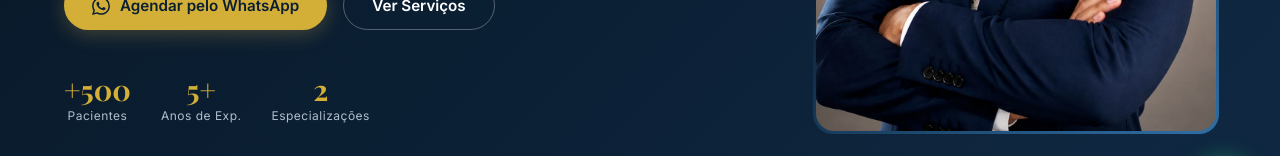
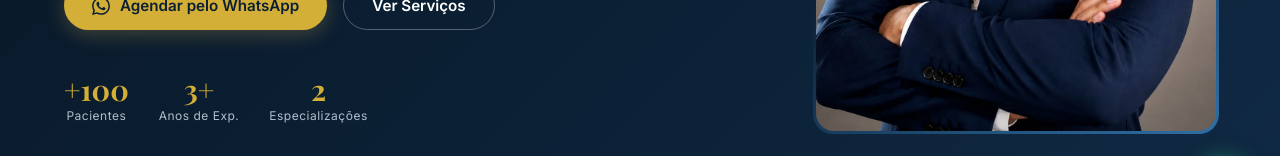
Before and after one commit to DouglasMamedeMartins/AielloFisio, a React (Vite) app: page / in a window 1280 px wide. Shown: the part 556-712 px from the top of the page. Built offline with nearby package versions, Linux system fonts and the light colour scheme.

Commit message:
modify hero information

```diff
--- a/src/components/Hero/Hero.tsx
+++ b/src/components/Hero/Hero.tsx
@@ -45,11 +45,11 @@ export function Hero() {
           </Btns>
           <Stats>
             <Stat>
-              <StatNum>+500</StatNum>
+              <StatNum>+100</StatNum>
               <StatLabel>Pacientes</StatLabel>
             </Stat>
             <Stat>
-              <StatNum>5+</StatNum>
+              <StatNum>3+</StatNum>
               <StatLabel>Anos de Exp.</StatLabel>
             </Stat>
             <Stat>
```
